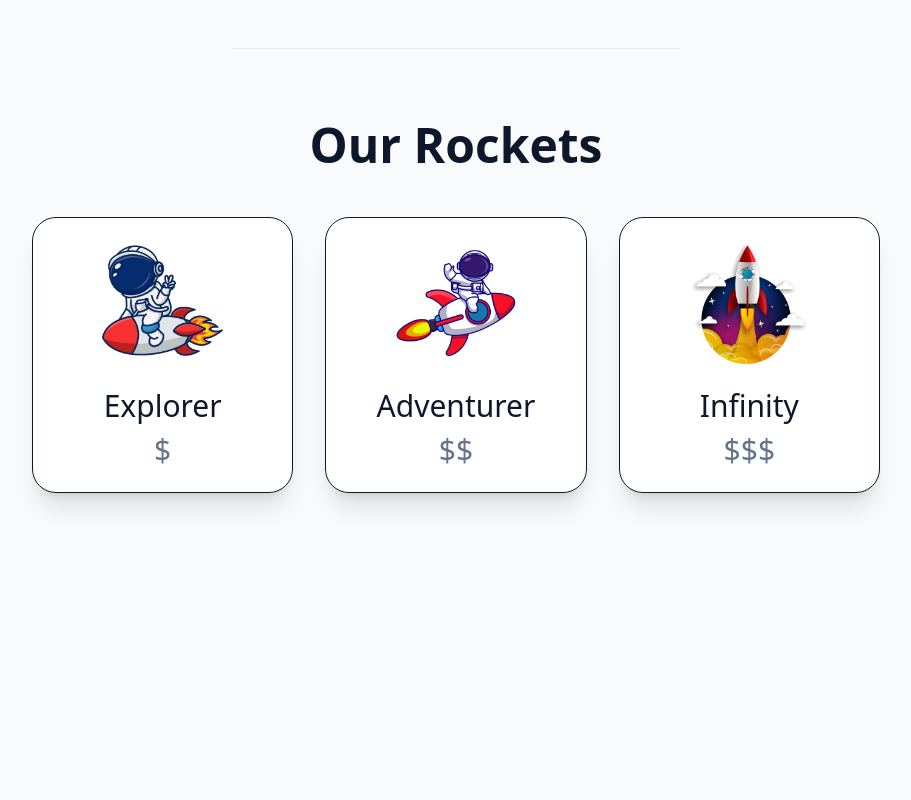
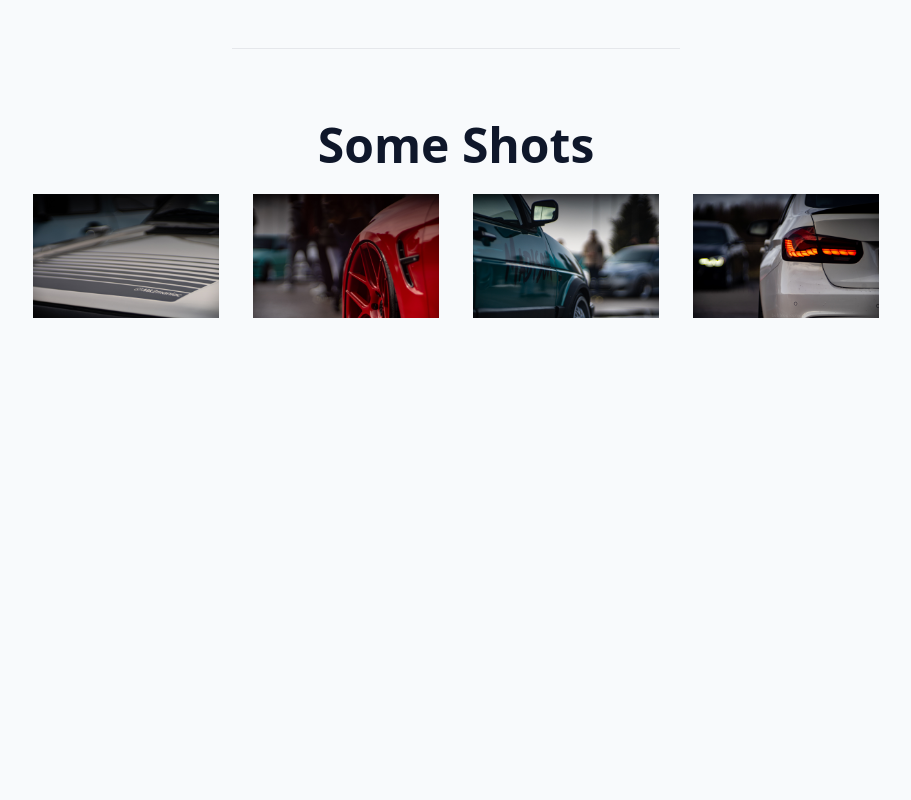
Before and after one commit to Bubblography/bubblography_website, a website: page build/index.html in a window 1280 px wide. Shown: the part 800-1600 px from the top of the page, without its empty margins (184-1095 px from the left). Drawn offline with Linux system fonts and the light colour scheme.

Commit message:
added photos and links to IG

```diff
--- a/build/index.html
+++ b/build/index.html
@@ -4,7 +4,7 @@
     <meta charset="UTF-8" />
     <meta http-equiv="X-UA-Compatible" content="IE=edge" />
     <meta name="viewport" content="width=device-width, initial-scale=1.0" />
-    <title>Acme Rockets</title>
+    <title>Bubblography</title>
     <link rel="stylesheet" href="css/style.css" />
     <script src="js/main.js" defer></script>
   </head>
@@ -13,7 +13,7 @@
     <header class="sticky top-0 z-10 bg-teal-700 text-white">
       <section class="mx-auto flex max-w-4xl items-center justify-between p-4">
         <h1 class="text-3xl font-medium">
-          <a href="#hero">🚀 Acme Rockets</a>
+          <a href="#hero">Bubblography</a>
         </h1>
         <div>
           <button
@@ -26,7 +26,7 @@
             ></div>
           </button>
           <nav class="hidden space-x-8 text-xl md:block" aria-label="main">
-            <a href="#rockets" class="hover:opacity-90">Photos</a>
+            <a href="#photos" class="hover:opacity-90">Photos</a>
             <a href="#testimonials" class="hover:opacity-90">Testimonials</a>
             <a href="#contact" class="hover:opacity-90">Contact Me</a>
           </nav>
@@ -46,8 +46,8 @@
           <a href="#hero" class="w-full py-6 text-center hover:opacity-90"
             >Home</a
           >
-          <a href="#rockets" class="w-full py-6 text-center hover:opacity-90"
-            >Our Rockets</a
+          <a href="#photos" class="w-full py-6 text-center hover:opacity-90"
+            >Photos</a
           >
           <a
             href="#testimonials"
@@ -55,7 +55,7 @@
             >Testimonials</a
           >
           <a href="#contact" class="w-full py-6 text-center hover:opacity-90"
-            >Contact Us</a
+            >Contact Me</a
           >
           <a href="#footer" class="w-full py-6 text-center hover:opacity-90"
             >Legal</a
@@ -90,7 +90,7 @@
             Think Acme Rockets.
           </p>
         </article>
-        <img class="w-1/2" src="./img/rocketdab.png" alt="Rocket Dab" />
+        <img class="w-1/2" src="" alt="Rocket Dab" />
       </section>
 
       <hr class="mx-auto w-1/2 bg-black dark:bg-white" />
@@ -102,72 +102,52 @@
         <h2
           class="mb-6 text-center text-4xl font-bold text-slate-900 dark:text-white sm:text-5xl"
         >
-          Our Rockets
+          Some Shots
         </h2>
-        <ul
-          class="mx-auto my-12 flex list-none flex-col items-center gap-8 sm:flex-row"
-        >
-          <li
-            class="flex w-2/3 flex-col items-center rounded-3xl border border-solid border-slate-900 bg-white py-6 px-2 shadow-xl dark:border-gray-100 dark:bg-black sm:w-5/6"
-          >
-            <img src="./img/rocketman.png" alt="Explorer" class="mb-6 w-1/2" />
-            <h3 class="text-center text-3xl text-slate-900 dark:text-white">
-              Explorer
-            </h3>
-            <p
-              class="mt-2 hidden text-center text-3xl text-slate-500 dark:text-slate-400 sm:block"
-            >
-              $
-            </p>
-            <p
-              class="mt-2 text-center text-2xl text-slate-500 dark:text-slate-400 sm:hidden"
-            >
-              Affordable Exploration
-            </p>
+        <ul class="-mx-4 flex flex-wrap">
+          <li class="mb-8 w-full px-4 md:w-1/2 lg:w-1/3 xl:w-1/4">
+            <div class="max-w-md border border-transparent">
+              <a href="https://www.instagram.com/bubblography/" target="_blank">
+                <img
+                  src="/build/img/Mk2Maniac_Jetta.jpg"
+                  alt="Description of image 1"
+                  class="h-auto w-full object-cover"
+                />
+              </a>
+            </div>
           </li>
-          <li
-            class="flex w-2/3 flex-col items-center rounded-3xl border border-solid border-slate-900 bg-white py-6 px-2 shadow-xl dark:border-gray-100 dark:bg-black sm:w-5/6"
-          >
-            <img
-              src="./img/rocketride.png"
-              alt="Adventurer"
-              class="mb-6 w-1/2"
-            />
-            <h3 class="text-center text-3xl text-slate-900 dark:text-white">
-              Adventurer
-            </h3>
-            <p
-              class="mt-2 hidden text-center text-3xl text-slate-500 dark:text-slate-400 sm:block"
-            >
-              $$
-            </p>
-            <p
-              class="mt-2 text-center text-2xl text-slate-500 dark:text-slate-400 sm:hidden"
-            >
-              Best Selling Rocket!
-            </p>
+          <li class="mb-8 w-full px-4 md:w-1/2 lg:w-1/3 xl:w-1/4">
+            <div class="max-w-md border border-transparent">
+              <a href="https://www.instagram.com/bubblography/" target="_blank">
+                <img
+                  src="/build/img/Peciuraite_Red_E91.jpg"
+                  alt="Description of image 1"
+                  class="h-auto w-full object-cover"
+                />
+              </a>
+            </div>
           </li>
-          <li
-            class="flex w-2/3 flex-col items-center rounded-3xl border border-solid border-slate-900 bg-white py-6 px-2 shadow-xl dark:border-gray-100 dark:bg-black sm:w-5/6"
-          >
-            <img
-              src="./img/rocketlaunch.png"
-              alt="Infinity"
-              class="mb-6 w-1/2"
-            />
-            <h3 class="text-center text-3xl text-slate-900 dark:text-white">
-              Infinity
-            </h3>
-            <p
-              class="mt-2 hidden text-center text-3xl text-slate-500 dark:text-slate-400 sm:block"
-            >
-              $$$
-            </p>
-            <p
-              class="mt-2 text-center text-2xl text-slate-500 dark:text-slate-400 sm:hidden"
-            >
-              Luxury Starship
-            </p>
+          <li class="mb-8 w-full px-4 md:w-1/2 lg:w-1/3 xl:w-1/4">
+            <div class="max-w-md border border-transparent">
+              <a href="https://www.instagram.com/bubblography/" target="_blank">
+                <img
+                  src="/build/img/Shket_Mk2.jpg"
+                  alt="Description of image 1"
+                  class="h-auto w-full object-cover"
+                />
+              </a>
+            </div>
+          </li>
+          <li class="mb-8 w-full px-4 md:w-1/2 lg:w-1/3 xl:w-1/4">
+            <div class="max-w-md border border-transparent">
+              <a href="https://www.instagram.com/bubblography/" target="_blank">
+                <img
+                  src="/build/img/2022_12_03_F3x_2.JPG"
+                  alt="Description of image 1"
+                  class="h-auto w-full object-cover"
+                />
+              </a>
+            </div>
           </li>
         </ul>
       </section>
```
Also changed, not shown: build/css/style.css, build/img/2022_12_03_F3x_2.JPG (added), build/img/2022_12_03_F3x_5.JPG (added), build/img/Mk2Maniac_Jetta.jpg (added), build/img/Peciuraite_Red_E91.jpg (added), build/img/Shket_Mk2.jpg (added), build/img/rocketdab.png (deleted), build/img/rocketlaunch.png (deleted), build/img/rocketman.png (deleted), build/img/rocketride.png (deleted).
